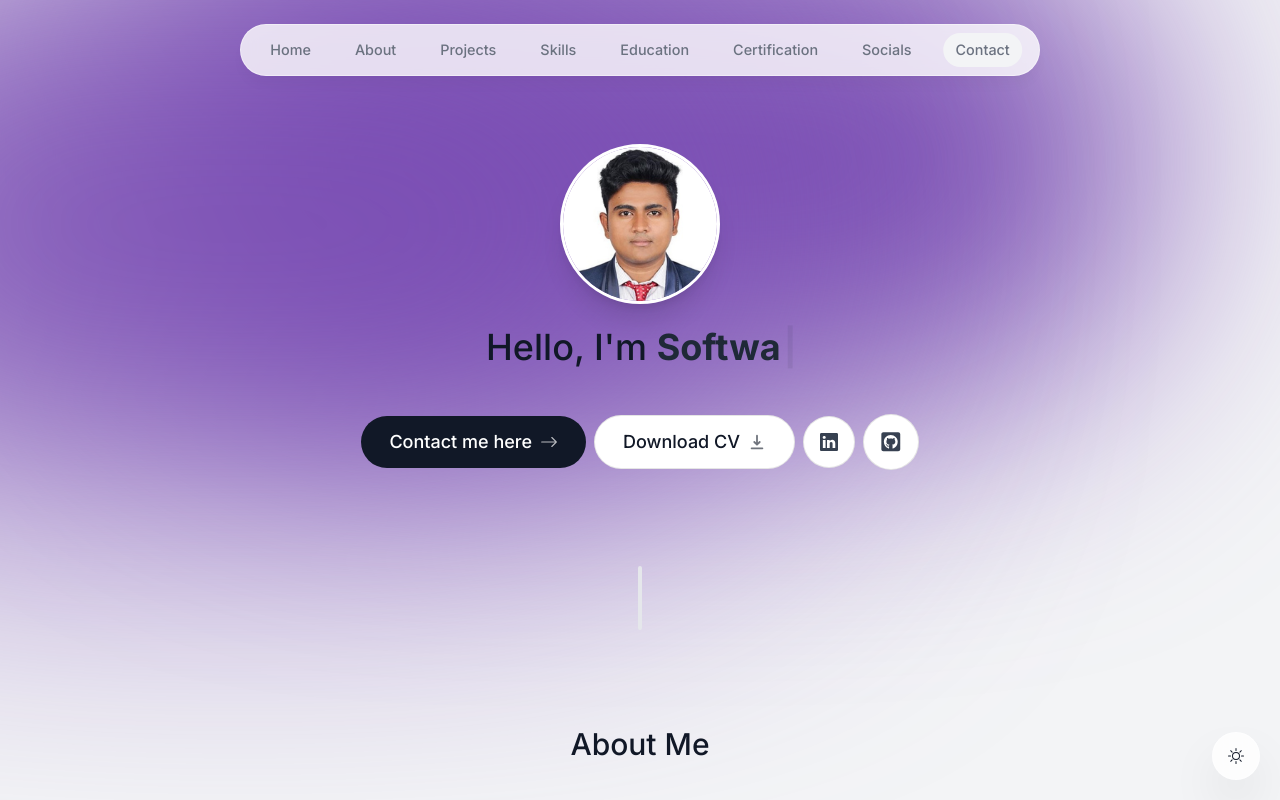
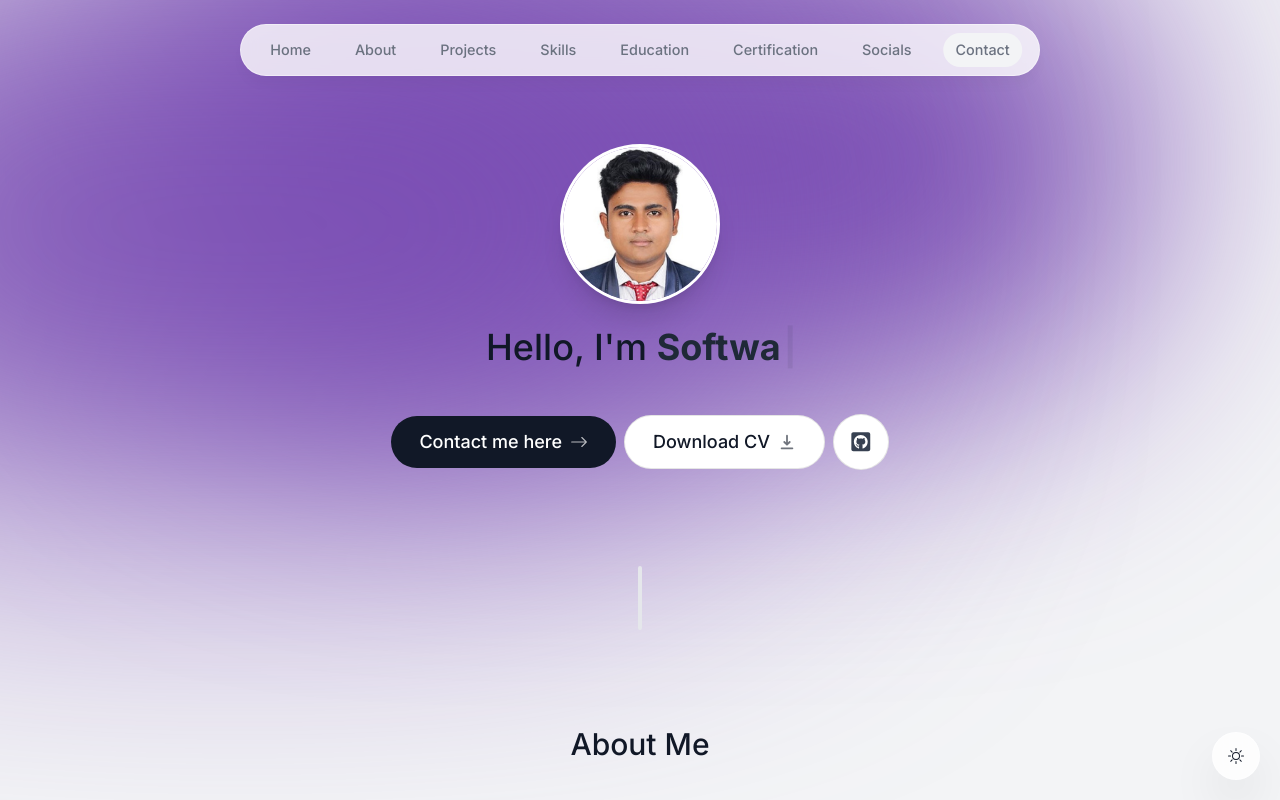
Before and after one commit to Aryanaryahsworld/my-porfolio, a Next.js app: page / in a window 1280 px wide. Shown: the top 800 px of the page. Built offline with nearby package versions, Linux system fonts and the light colour scheme.

Commit message:
Update intro.tsx

```diff
--- a/components/intro.tsx
+++ b/components/intro.tsx
@@ -109,14 +109,14 @@ export default function Intro() {
           <HiDownload className="opacity-60 group-hover:translate-y-1 transition" />
         </a>
 
-        <a
+{/*         <a
           className="bg-white p-4 text-gray-700 hover:text-gray-950 flex items-center gap-2 rounded-full focus:scale-[1.15] hover:scale-[1.15] active:scale-105 transition cursor-pointer borderBlack dark:bg-white/10 dark:text-white/60"
           href="http://www.linkedin.com/in/aryan-s-43299c99/"
           target="_blank"
         >
           <BsLinkedin />
         </a>
-
+ */}
         <a
           className="bg-white p-4 text-gray-700 flex items-center gap-2 text-[1.35rem] rounded-full focus:scale-[1.15] hover:scale-[1.15] hover:text-gray-950 active:scale-105 transition cursor-pointer borderBlack dark:bg-white/10 dark:text-white/60"
           href="https://github.com/Aryanaryahsworld/"
```
